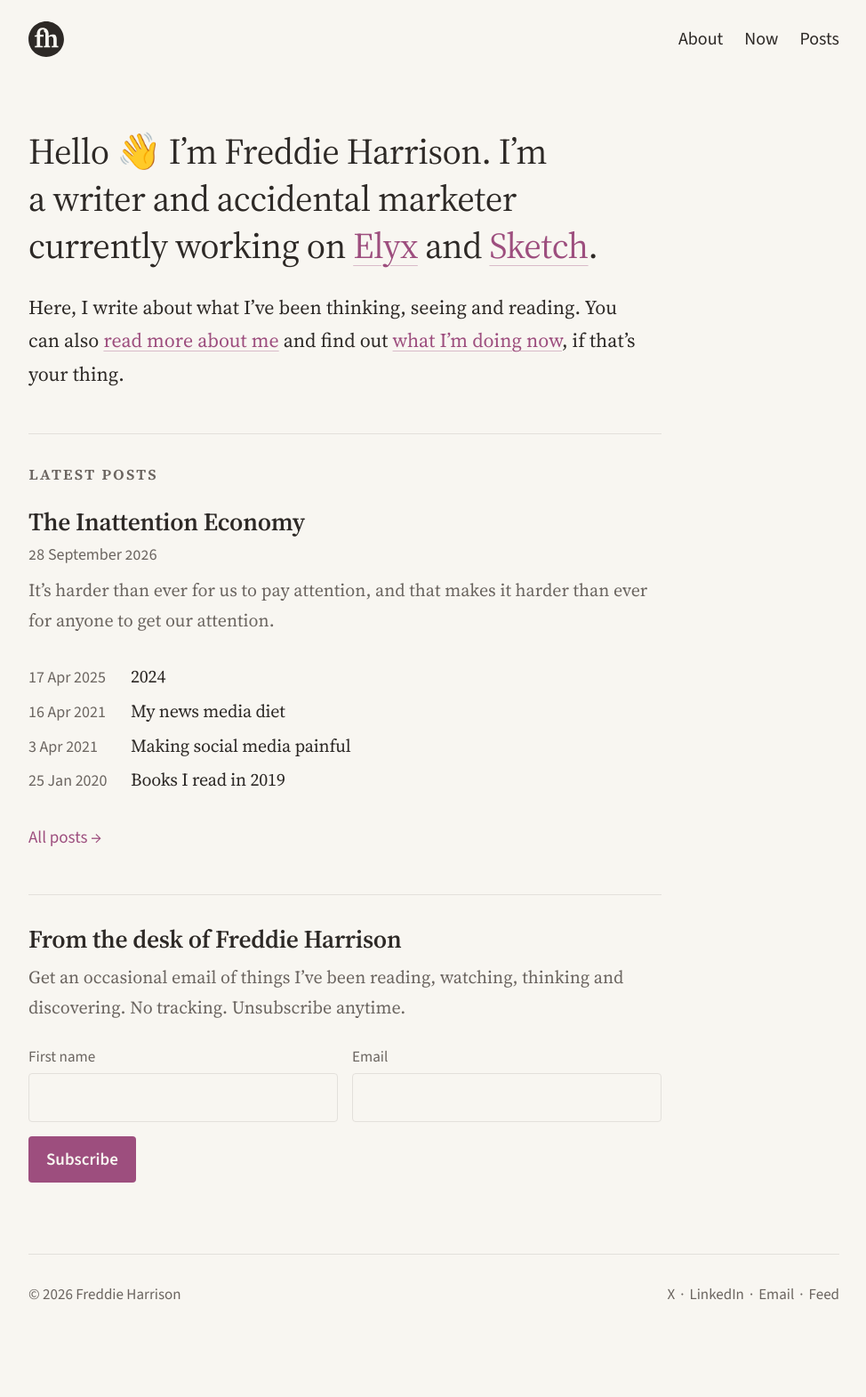
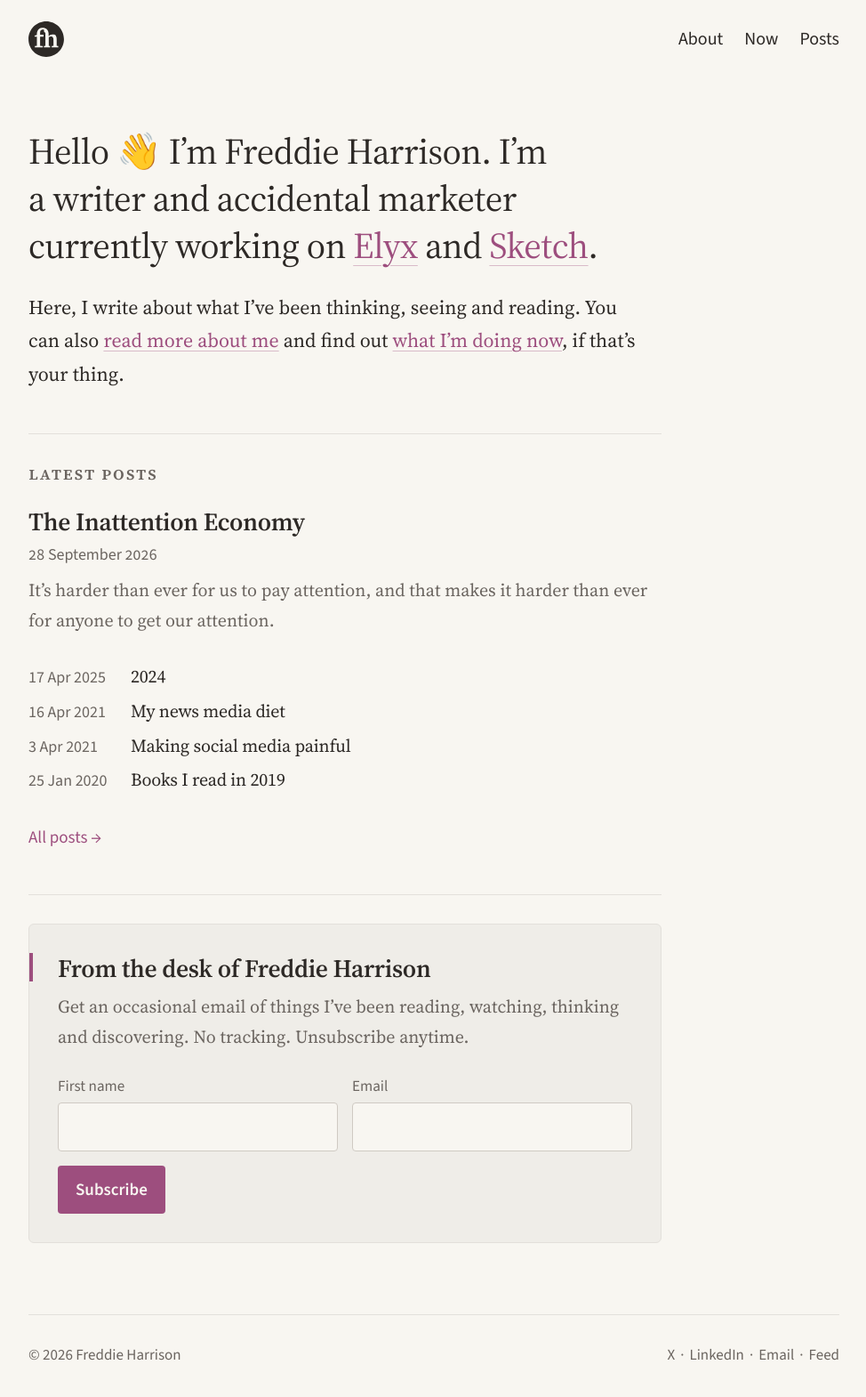
Before and after one commit to freddiewrites/freddiewrites.github.io, a Jekyll site: the page built from index.markdown, in a window 1280 px wide. Shown: the whole page at 89% size, without its empty margins (152-1126 px from the left). Built offline with Jekyll 4.4.1, drawn with Linux system fonts in a browser that asks for light colours; before the commit the page ends 1502 px from its top, so only the background shows below that.

Commit message:
Add error states and new-tab submit to the newsletter form
Shows inline error messages for each field, opens Buttondown in a new
tab so the homepage stays put, and adds panel and inline design options.

Co-Authored-By: Claude Opus 5.5 <noreply@anthropic.com>
Claude-Session: https://claude.ai/code/session_01XhZxdn2ykFjNGtpS1kPALB

```diff
--- a/_layouts/home.html
+++ b/_layouts/home.html
@@ -30,20 +30,24 @@ layout: default
 
   <hr class="home-divider">
 
-  <section class="newsletter" aria-labelledby="newsletter-heading">
+  <section class="newsletter newsletter--panel" aria-labelledby="newsletter-heading">
     <h2 id="newsletter-heading" class="newsletter-title">From the desk of Freddie Harrison</h2>
     <p class="newsletter-blurb">Get an occasional email of things I’ve been reading, watching, thinking and discovering. No tracking. Unsubscribe anytime.</p>
-    <form class="newsletter-form" action="https://buttondown.com/api/emails/embed-subscribe/freddiewrites" method="post">
+    <form class="newsletter-form" action="https://buttondown.com/api/emails/embed-subscribe/freddiewrites" method="post" target="_blank">
       <div class="newsletter-field">
         <label for="newsletter-first-name">First name</label>
-        <input type="text" id="newsletter-first-name" name="metadata__first_name" autocomplete="given-name" required>
+        <input type="text" id="newsletter-first-name" name="metadata__first_name" autocomplete="given-name" required aria-describedby="newsletter-first-name-error">
+        <p class="newsletter-error" id="newsletter-first-name-error" hidden></p>
       </div>
       <div class="newsletter-field">
         <label for="newsletter-email">Email</label>
-        <input type="email" id="newsletter-email" name="email" autocomplete="email" required>
+        <input type="email" id="newsletter-email" name="email" autocomplete="email" required aria-describedby="newsletter-email-error">
+        <p class="newsletter-error" id="newsletter-email-error" hidden></p>
       </div>
       <input type="hidden" name="embed" value="1">
       <button type="submit" class="newsletter-button">Subscribe</button>
+      <p class="newsletter-status" role="status"></p>
     </form>
   </section>
 </div>
+<script src="{{ '/assets/js/newsletter.js' | relative_url }}" defer></script>
--- a/_sass/_components.scss
+++ b/_sass/_components.scss
@@ -257,13 +257,9 @@
 .newsletter-form {
   display: grid;
   gap: var(--space-sm);
+  align-items: start;
   font-family: var(--font-ui);
   font-size: 0.95em;
-
-  /* Fields sit side by side, with the button below, on wider screens */
-  @media (min-width: 600px) {
-    grid-template-columns: 1fr 1fr;
-  }
 }
 
 .newsletter-field {
@@ -280,29 +276,49 @@
     font: inherit;
     color: var(--text-color);
     background-color: var(--bg-color);
-    border: 1px solid var(--border-color);
+    border: 1px solid var(--input-border);
     border-radius: 4px;
     padding: 10px 12px;
     transition: border-color var(--transition-fast);
+
+    &:hover {
+      border-color: var(--text-muted);
+    }
 
     &:focus-visible {
       outline: 2px solid var(--link-color);
       outline-offset: 1px;
       border-color: var(--link-color);
     }
+
+    &[aria-invalid="true"] {
+      border-color: var(--error-color);
+      box-shadow: inset 0 0 0 1px var(--error-color);
+    }
+  }
+}
+
+.newsletter-error {
+  margin: 0;
+  font-size: 0.85em;
+  color: var(--error-color);
+
+  /* A small mark so the error doesn't rely on color alone */
+  &::before {
+    content: "! ";
+    font-weight: 700;
   }
 }
 
 .newsletter-button {
   justify-self: start;
-  grid-column: 1 / -1;
   font: inherit;
   font-weight: 600;
   color: var(--bg-color);
   background-color: var(--link-color);
   border: none;
   border-radius: 4px;
-  padding: 10px 20px;
+  padding: 11px 20px;
   cursor: pointer;
   transition: background-color var(--transition-fast);
 
@@ -313,6 +329,72 @@
   &:focus-visible {
     outline: 2px solid var(--link-color);
     outline-offset: 2px;
+  }
+
+  &:disabled {
+    opacity: 0.7;
+    cursor: wait;
+  }
+}
+
+.newsletter-status {
+  grid-column: 1 / -1;
+  margin: 0;
+  color: var(--text-muted);
+
+  &:empty {
+    display: none;
+  }
+}
+
+/* Option 1: a soft panel, fields side by side, button below */
+.newsletter--panel {
+  position: relative;
+  padding: var(--space-lg);
+  background-color: var(--code-bg);
+  border: 1px solid var(--border-color);
+  border-radius: 6px;
+
+  /* Plum square, like the end-of-post mark */
+  &::before {
+    content: "";
+    position: absolute;
+    top: var(--space-lg);
+    left: 0;
+    width: 4px;
+    height: 1.6em;
+    background-color: var(--link-color);
+  }
+
+  .newsletter-button {
+    grid-column: 1 / -1;
+  }
+
+  @media (min-width: 600px) {
+    .newsletter-form {
+      grid-template-columns: 1fr 1fr;
+    }
+  }
+
+  @media (max-width: 599px) {
+    padding: var(--space-md);
+  }
+}
+
+/* Option 2: open layout under a plum rule, everything on one row */
+.newsletter--inline {
+  border-top: 3px solid var(--link-color);
+  padding-top: var(--space-md);
+
+  @media (min-width: 600px) {
+    .newsletter-form {
+      grid-template-columns: 1fr 1.4fr auto;
+    }
+
+    /* Line the button up with the fields, not their labels */
+    .newsletter-button {
+      margin-top: calc(0.9em * 1.7 + 4px);
+    }
   }
 }
 
--- a/_sass/_variables.scss
+++ b/_sass/_variables.scss
@@ -10,6 +10,8 @@
   --mark-bg: #FFF3CD;             /* warm yellow highlight */
   --underline-color: rgba(157, 78, 126, 0.35); /* plum at low opacity */
   --selection-bg: rgba(157, 78, 126, 0.18);
+  --input-border: #CFCAC3;        /* form fields, stronger than other borders */
+  --error-color: #B03A2E;         /* warm red for form errors */
 
   /* Spacing */
   --space-xs: 8px;
@@ -53,5 +55,7 @@
     --mark-bg: #5C4A1F;           /* muted yellow highlight */
     --underline-color: rgba(207, 134, 180, 0.45);
     --selection-bg: rgba(207, 134, 180, 0.3);
+    --input-border: #5A5652;
+    --error-color: #F0958A;
   }
 }
--- /dev/null
+++ b/assets/js/newsletter.js
@@ -0,0 +1,95 @@
+// Newsletter signup on the home page.
+//
+// Shows our own error messages in place of the browser's tooltips. Without
+// this script, the browser's built-in checks still stop empty or invalid
+// fields. The form opens Buttondown in a new tab, so this page stays put.
+(function () {
+  var form = document.querySelector(".newsletter-form");
+  if (!form) return;
+
+  var button = form.querySelector(".newsletter-button");
+  var status = form.querySelector(".newsletter-status");
+  var buttonLabel = button.textContent;
+  var fields = Array.prototype.slice.call(form.querySelectorAll("input[required]"));
+
+  // We show the messages ourselves, so turn off the browser's tooltips
+  form.noValidate = true;
+
+  function messageFor(input) {
+    if (input.validity.valueMissing) {
+      return input.type === "email"
+        ? "Please enter your email address."
+        : "Please enter your first name.";
+    }
+    if (input.validity.typeMismatch) {
+      return "That email address doesn’t look right.";
+    }
+    return "";
+  }
+
+  function check(input) {
+    var error = document.getElementById(input.getAttribute("aria-describedby"));
+    var message = messageFor(input);
+
+    error.textContent = message;
+    error.hidden = !message;
+    if (message) {
+      input.setAttribute("aria-invalid", "true");
+    } else {
+      input.removeAttribute("aria-invalid");
+    }
+    return !message;
+  }
+
+  // Pressing the button moves focus off a field. If that field's error
+  // appeared then, it could push the button out from under the pointer and
+  // swallow the click, so leave it to the submit check instead
+  var pressingButton = false;
+  button.addEventListener("pointerdown", function () {
+    pressingButton = true;
+  });
+  window.addEventListener("pointerup", function () {
+    pressingButton = false;
+  });
+
+  fields.forEach(function (input) {
+    // Only check once someone has left the field, not while they type
+    input.addEventListener("blur", function () {
+      if (pressingButton) {
+        pressingButton = false;
+        return;
+      }
+      if (input.value.trim() !== "" || input.hasAttribute("aria-invalid")) check(input);
+    });
+    // Once a field shows an error, clear it as soon as it's fixed
+    input.addEventListener("input", function () {
+      if (input.hasAttribute("aria-invalid")) check(input);
+    });
+  });
+
+  form.addEventListener("submit", function (event) {
+    status.textContent = "";
+    fields.forEach(function (input) {
+      input.value = input.value.trim();
+    });
+
+    var invalid = fields.filter(function (input) {
+      return !check(input);
+    });
+    if (invalid.length) {
+      event.preventDefault();
+      invalid[0].focus();
+      return;
+    }
+
+    // The form opens in a new tab. Show progress briefly, then reset here
+    button.disabled = true;
+    button.textContent = "Subscribing…";
+    setTimeout(function () {
+      form.reset();
+      button.disabled = false;
+      button.textContent = buttonLabel;
+      status.textContent = "Almost there. Finish up in the new tab, then check your inbox to confirm.";
+    }, 1500);
+  });
+})();
```
